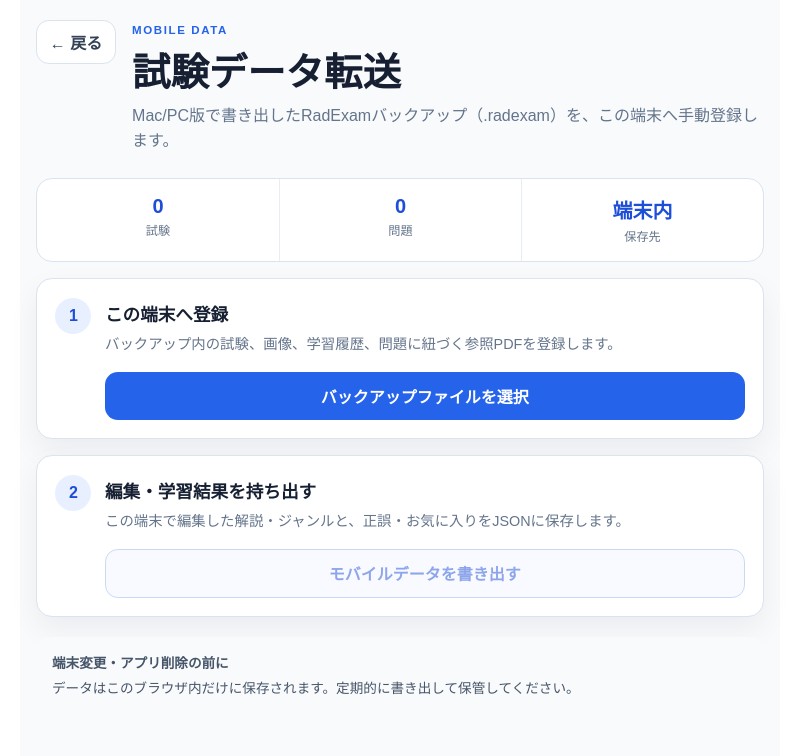
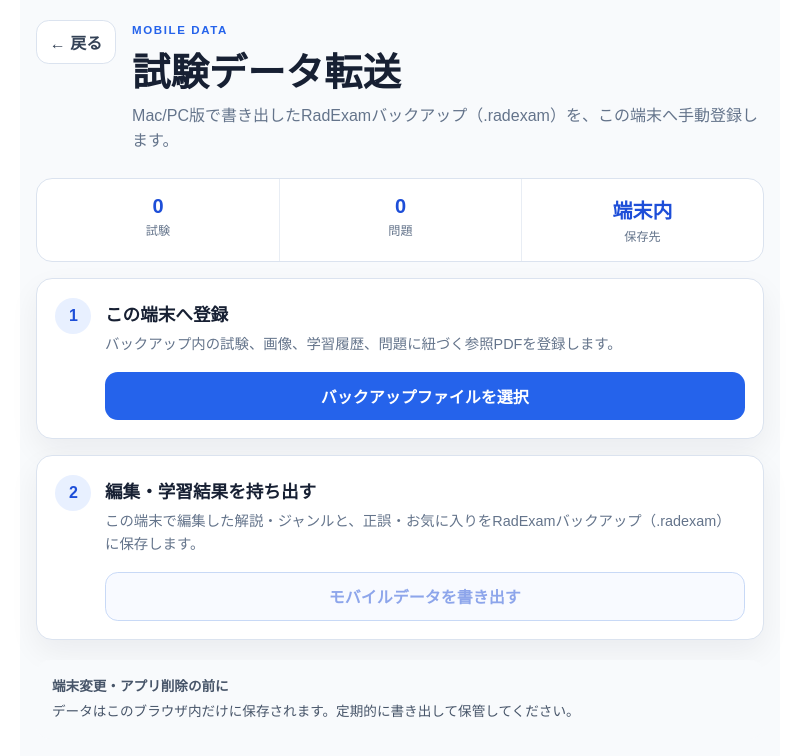
Before and after one commit to ywurij/RadExam, a Next.js app: page /data in a window 1280 px wide. Shown: the top 756 px of the page, without its empty margins (240-1039 px from the left). Built offline with nearby package versions, Linux system fonts and the light colour scheme.

Commit message:
Fix remaining backup format label

```diff
--- a/src/app/data/page.js
+++ b/src/app/data/page.js
@@ -128,7 +128,7 @@
                 <div className={styles.step}>2</div>
                 <div className={styles.cardBody}>
                     <h2>編集・学習結果を持ち出す</h2>
-                    <p>この端末で編集した解説・ジャンルと、正誤・お気に入りをJSONに保存します。</p>
+                    <p>この端末で編集した解説・ジャンルと、正誤・お気に入りをRadExamバックアップ（.radexam）に保存します。</p>
                     <button type="button" className={styles.secondaryButton} onClick={handleExport} disabled={busy || exams.length === 0}>
                         モバイルデータを書き出す
                     </button>
```
